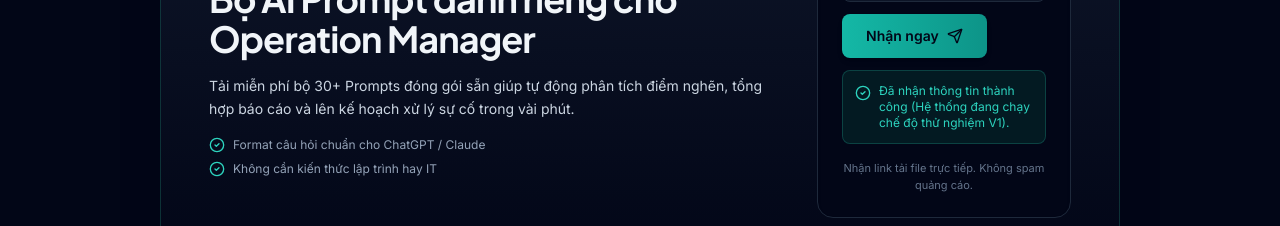
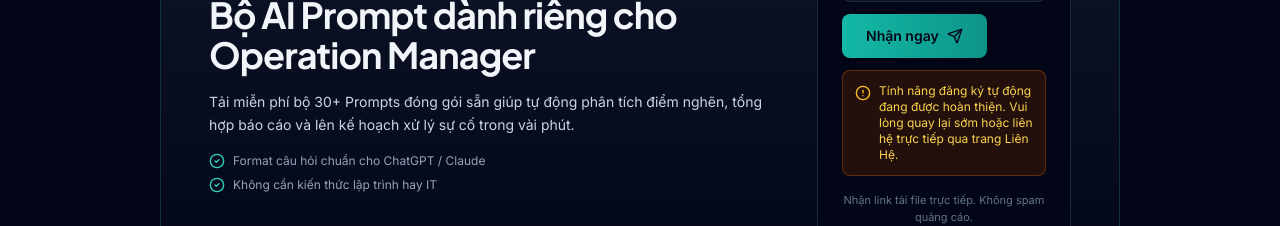
Before and after one commit to tuanbond93/vhm, a Next.js app: page / in a window 1280 px wide. Both pictures are taken after typing "name@example.com" into the empty fields and a click on the button "Nhận ngay". Shown: the part 4397-4623 px from the top of the page. Built offline with nearby package versions, Linux system fonts and the light colour scheme; no server answers.

Commit message:
fix(lead-capture): enforce truthful lead capture safety response before real integration

```diff
--- a/src/components/LeadCaptureForm.tsx
+++ b/src/components/LeadCaptureForm.tsx
@@ -91,8 +91,8 @@ export function LeadCaptureForm({
       )}
 
       {status === 'error' && (
-        <div className="mt-3 flex items-start gap-2 text-rose-400 text-xs bg-rose-950/50 border border-rose-900/60 p-3 rounded-lg">
-          <AlertCircle className="w-4 h-4 shrink-0 mt-0.5" />
+        <div className="mt-3 flex items-start gap-2 text-amber-300 text-xs bg-amber-950/50 border border-amber-800/60 p-3 rounded-lg">
+          <AlertCircle className="w-4 h-4 shrink-0 mt-0.5 text-amber-400" />
           <span>{message}</span>
         </div>
       )}
--- a/src/lib/lead-capture.ts
+++ b/src/lib/lead-capture.ts
@@ -49,11 +49,9 @@ export async function captureLead(payload: LeadCaptureRequest): Promise<LeadCapt
   }
 
   // Simulated local delay
-  await new Promise((resolve) => setTimeout(resolve, 600));
-
   return {
-    success: true,
-    message: 'Đã nhận thông tin thành công (Hệ thống đang chạy chế độ thử nghiệm V1).',
+    success: false,
+    message: 'Tính năng đăng ký tự động đang được hoàn thiện. Vui lòng quay lại sớm hoặc liên hệ trực tiếp qua trang Liên Hệ.',
     isMock: true,
   };
 }
```
